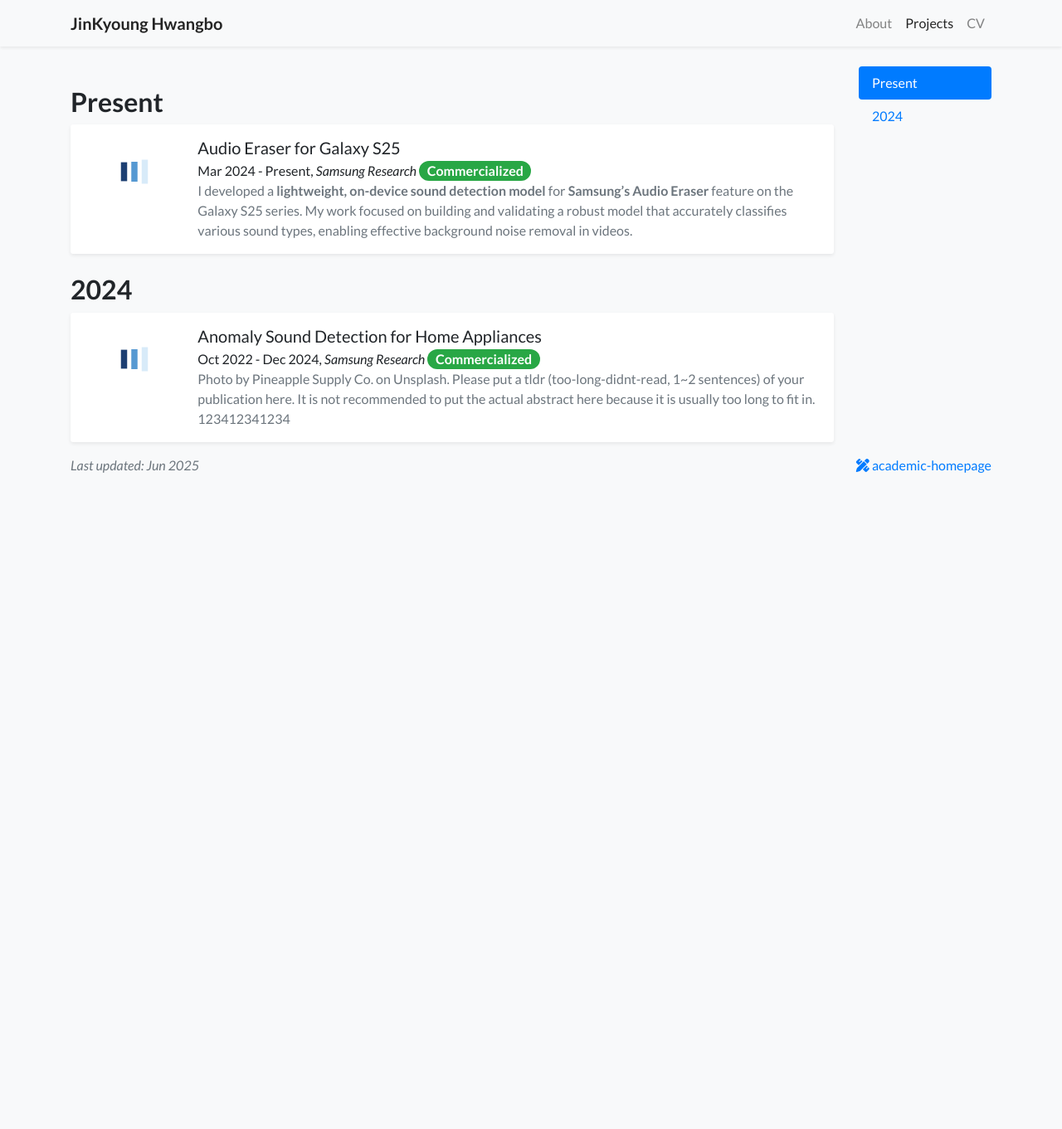
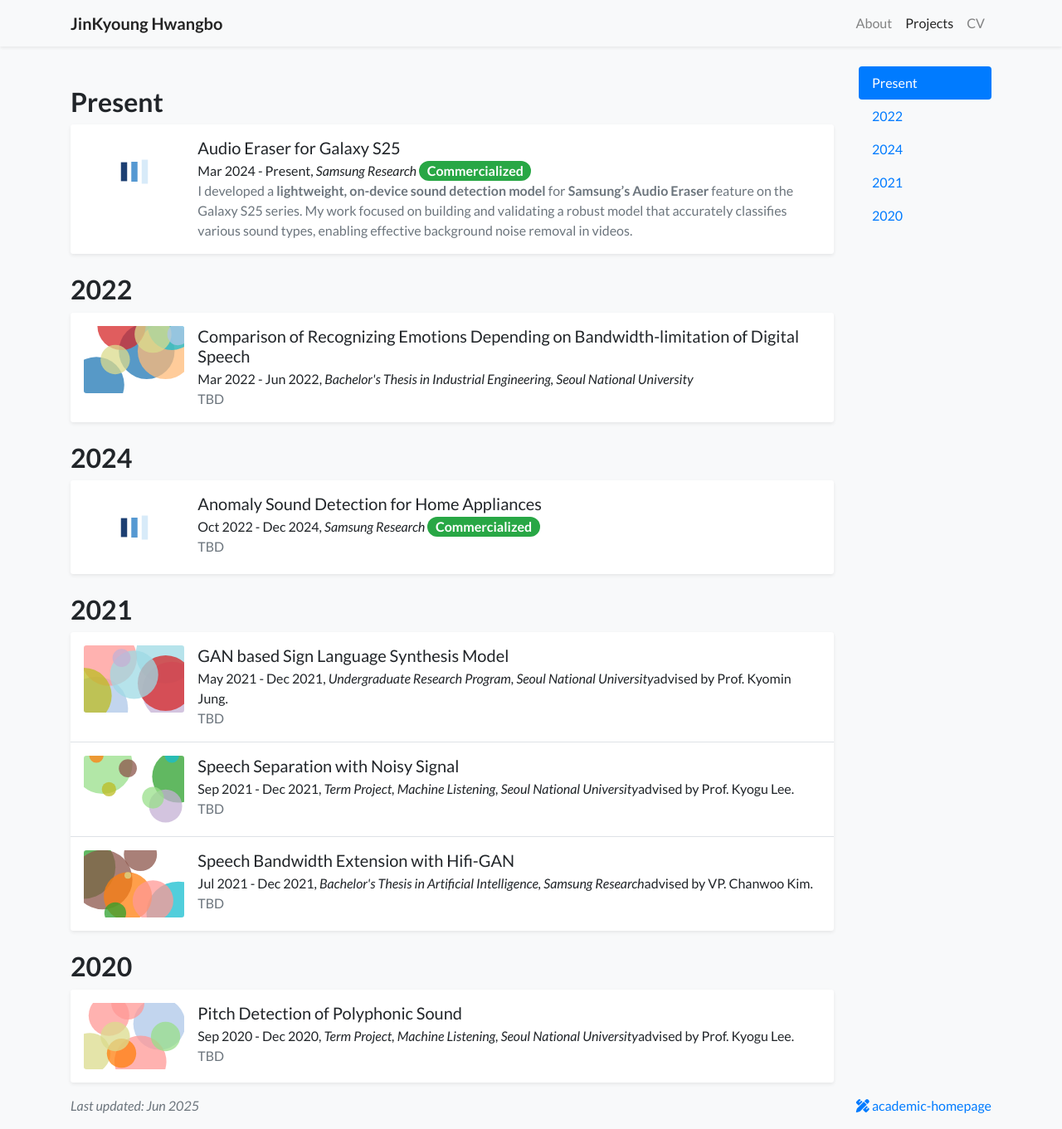
Before and after one commit to hbjk0305/hbjk0305.github.io, a Jekyll site: the page built from projects.html, in a window 1280 px wide and 1361 px high. Shown: the whole window at 83% size. Built offline with Jekyll 4.4.1, drawn with Linux system fonts in a browser that asks for light colours; nearby versions of some CDN libraries; a style sheet for code colours, icons or effects is not loaded.

Commit message:
add projects

```diff
--- /dev/null
+++ b/_projects/2020/2020-dl-basics.md
@@ -0,0 +1,18 @@
+---
+layout:         project_detail
+title:          Pitch Detection of Polyphonic Sound
+start_date:     Sep 2020
+end_date:       Dec 2020
+selected:       false
+pub:            "Term Project, Machine Listening, Seoul National University"
+# pub_pre:        "Submitted to "
+pub_post:       'advised by Prof. Kyogu Lee.'
+# pub_last:       ' <span class="badge badge-pill badge-publication badge-success">Commercialized</span>'
+
+abstract: >-
+  TBD
+# cover:          /assets/images/covers/smart-things.png
+
+---
+
+...TBD...
--- /dev/null
+++ b/_projects/2021/2021-bwe.md
@@ -0,0 +1,18 @@
+---
+layout:         project_detail
+title:          Speech Bandwidth Extension with Hifi-GAN
+start_date:     Jul 2021
+end_date:       Dec 2021
+selected:       false
+pub:            Bachelor's Thesis in Artificial Intelligence, Samsung Research
+# pub_pre:        "Submitted to "
+pub_post:       'advised by VP. Chanwoo Kim.'
+# pub_last:       ' <span class="badge badge-pill badge-publication badge-success">Commercialized</span>'
+
+abstract: >-
+  TBD
+# cover:          /assets/images/covers/smart-things.png
+
+---
+
+...TBD...
--- /dev/null
+++ b/_projects/2021/2021-machine-listening.md
@@ -0,0 +1,18 @@
+---
+layout:         project_detail
+title:          Speech Separation with Noisy Signal
+start_date:     Sep 2021
+end_date:       Dec 2021
+selected:       false
+pub:            "Term Project, Machine Listening, Seoul National University"
+# pub_pre:        "Submitted to "
+pub_post:       'advised by Prof. Kyogu Lee.'
+# pub_last:       ' <span class="badge badge-pill badge-publication badge-success">Commercialized</span>'
+
+abstract: >-
+  TBD
+# cover:          /assets/images/covers/smart-things.png
+
+---
+
+...TBD...
--- /dev/null
+++ b/_projects/2021/2021-urp.md
@@ -0,0 +1,18 @@
+---
+layout:         project_detail
+title:          GAN based Sign Language Synthesis Model
+start_date:     May 2021
+end_date:       Dec 2021
+selected:       false
+pub:            "Undergraduate Research Program, Seoul National University"
+# pub_pre:        "Submitted to "
+pub_post:       'advised by Prof. Kyomin Jung.'
+# pub_last:       ' <span class="badge badge-pill badge-publication badge-success">Commercialized</span>'
+
+abstract: >-
+  TBD
+# cover:          /assets/images/covers/smart-things.png
+
+---
+
+...TBD...
--- a/_projects/2022/2022-anomaly-detection.md
+++ b/_projects/2022/2022-anomaly-detection.md
@@ -10,25 +10,9 @@
 pub_last:       ' <span class="badge badge-pill badge-publication badge-success">Commercialized</span>'
 
 abstract: >-
-  Photo by Pineapple Supply Co. on Unsplash. Please put a tldr (too-long-didnt-read, 1~2 sentences) of your publication here. It is not recommended to put the actual abstract here because it is usually too long to fit in. 123412341234
+  TBD
 cover:          /assets/images/covers/smart-things.png
 
 ---
 
-## Introduction
-
-_Audio Eraser for Galaxy S25_ is a feature developed at **Samsung Research** that allows users to remove unwanted background sounds from videos on their Galaxy S25 devices.
-
-## Key Features
-
-- On-device audio separation and noise removal
-- Real-time processing for user convenience
-- Integrated with Galaxy S25’s native video editor
-
-## Links
-
-- [Official Support Page](https://www.samsung.com/us/support/answer/ANS10004604/)
-
-## Acknowledgements
-
-Photo by Pineapple Supply Co. on Unsplash.
+...TBD...
--- /dev/null
+++ b/_projects/2022/2022-bachelor-thesis copy.md
@@ -0,0 +1,18 @@
+---
+layout:         project_detail
+title:          Comparison of Recognizing Emotions Depending on Bandwidth-limitation of Digital Speech
+start_date:     Mar 2022
+end_date:       Jun 2022
+selected:       false
+pub:            "Bachelor's Thesis in Industrial Engineering, Seoul National University"
+# pub_pre:        "Submitted to "
+# pub_post:       'Under review.'
+# pub_last:       ' <span class="badge badge-pill badge-publication badge-success">Commercialized</span>'
+
+abstract: >-
+  TBD
+# cover:          /assets/images/covers/smart-things.png
+
+---
+
+...TBD...
```
